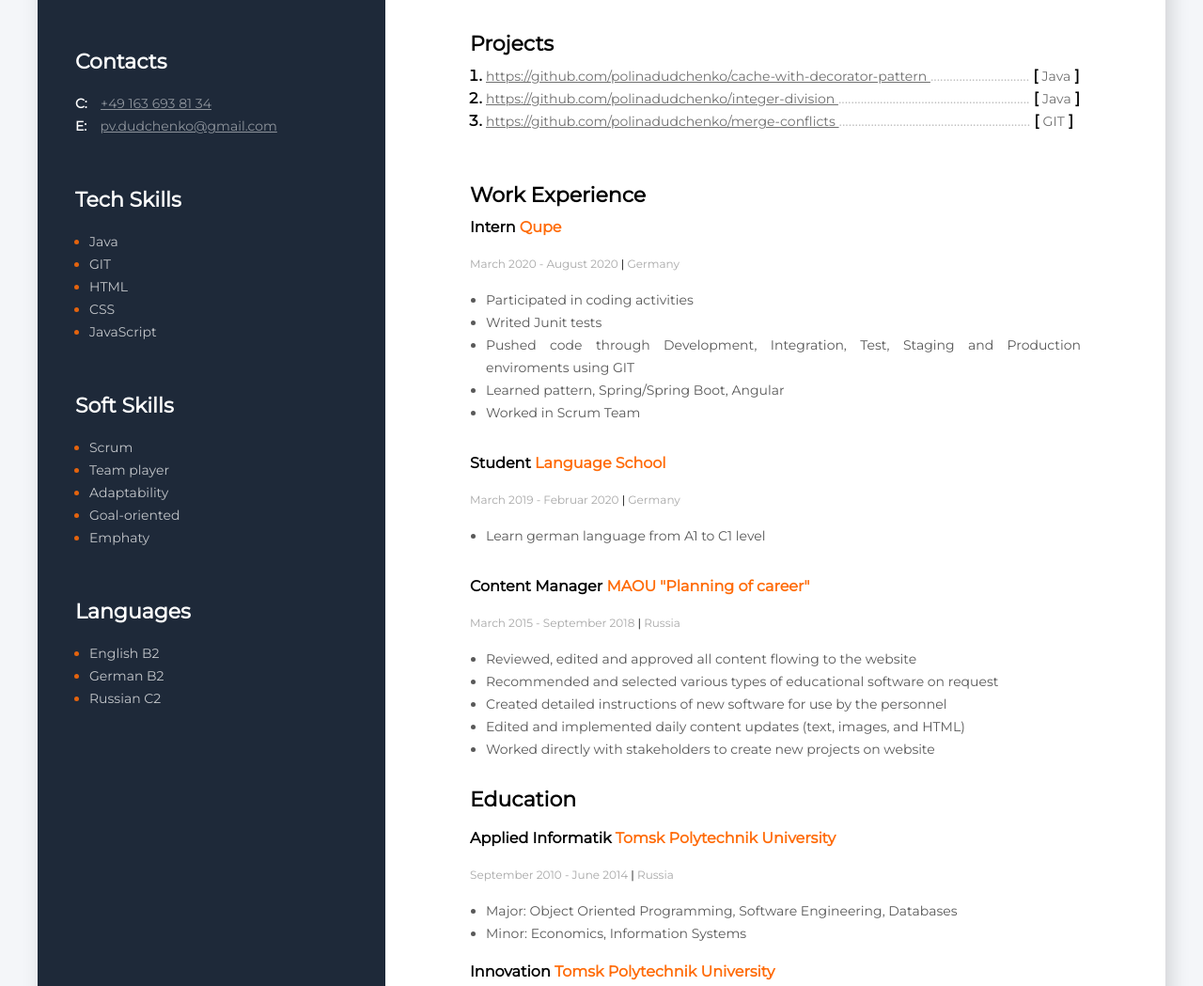
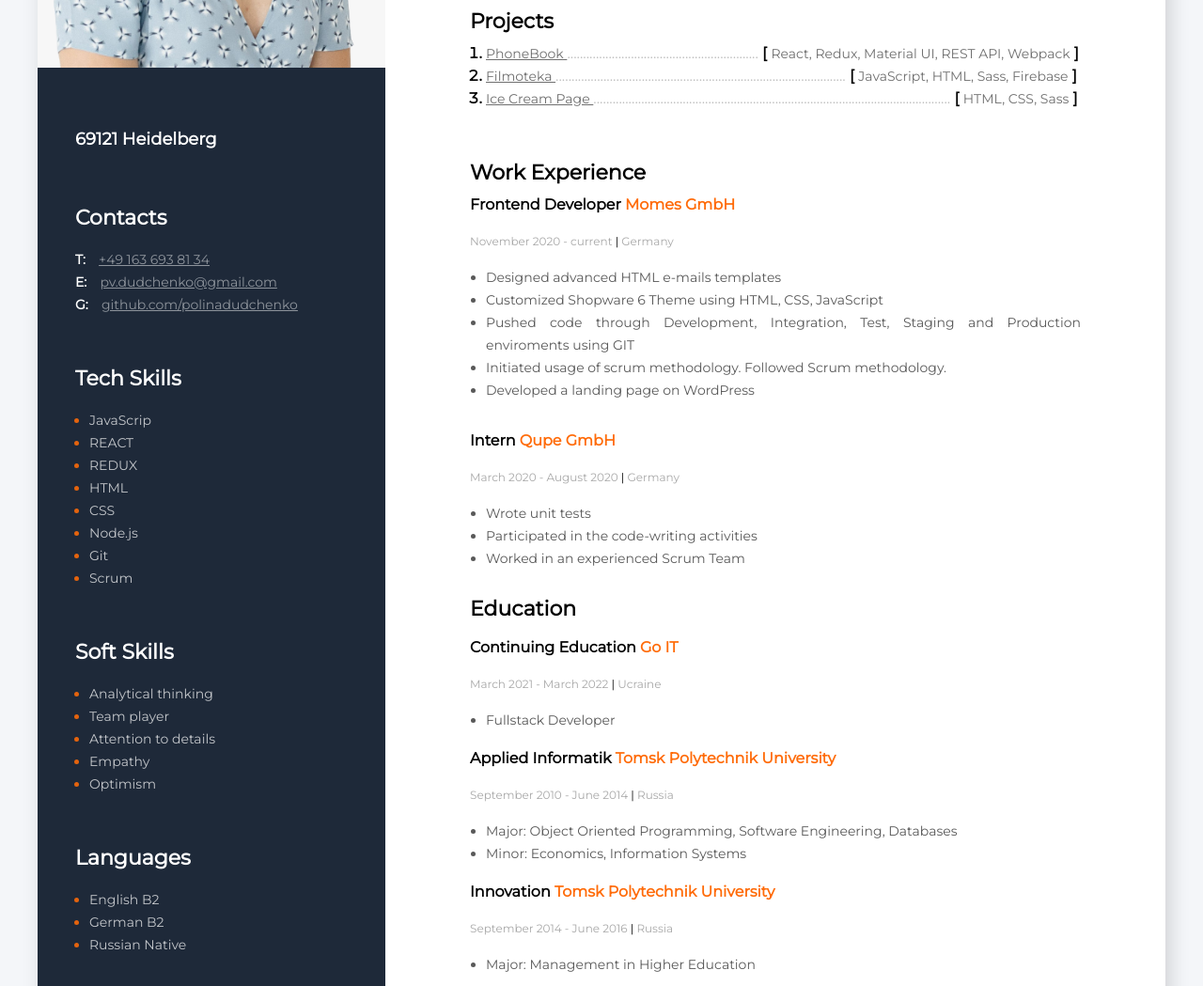
Before and after one commit to polinadudchenko/polinadudchenko.github.io, a plain HTML site: page index.html in a window 1280 px wide. Shown: the part 460-1509 px from the top of the page at 94% size. Drawn offline with Linux system fonts and the light colour scheme.

Commit message:
new data in cv added

```diff
--- a/css/style.css
+++ b/css/style.css
@@ -38,10 +38,18 @@ body {
   padding-bottom: 110px;
 }
 
-.contacts-container {
+.contacts-container,
+.location-container {
   margin-top: 60px;
   margin-left: 40px;
   margin-right: 40px;
+}
+.location {
+  font-size: 18px;
+  font-weight: 700;
+  line-height: 24px;
+  color: #fff;
+  margin-bottom: 20px;
 }
 
 .contacts-title {
--- a/index.html
+++ b/index.html
@@ -3,7 +3,7 @@
   <head>
     <meta charset="UTF-8" />
     <meta name="viewport" content="width=device-width, initial-scale=1.0" />
-    <title>My resume</title>
+    <title>CV Polina Dudchenko</title>
     <link rel="stylesheet" href="css/style.css" />
     <link
       href="https://fonts.googleapis.com/css2?family=Montserrat&display=swap"
@@ -14,13 +14,16 @@
     <!-- main container -->
     <div class="wrapper">
       <aside class="sidebar">
-        <img class="my-photo" src="./img/avatar.jpeg" alt="My photo" />
+        <img class="my-photo" src="./img/polina_dudchenko.png" alt="My photo" />
+        <div class="location-container">
+          <span class="location">69121 Heidelberg</span>
+        </div>
 
         <!-- contacts container-->
         <div class="contacts-container">
           <h3 class="contacts-title">Contacts</h3>
           <div>
-            <span class="contacts-link-type">C:</span>
+            <span class="contacts-link-type">T:</span>
             <a class="contacts-link" href="tel:491636938134">
               +49 163 693 81 34</a
             >
@@ -31,6 +34,12 @@
               >pv.dudchenko@gmail.com</a
             >
           </div>
+          <div>
+            <span class="contacts-link-type">G:</span>
+            <a class="contacts-link" href="https://github.com/polinadudchenko"
+              >github.com/polinadudchenko</a
+            >
+          </div>
         </div>
 
         <!-- Tech skills container-->
@@ -38,10 +47,13 @@
           <h3 class="tech-skills-title">Tech Skills</h3>
           <ul>
             <li class="tech-skills-item">
-              <span class="tech-skills-text">Java</span>
+              <span class="tech-skills-text">JavaScrip</span>
             </li>
             <li class="tech-skills-item">
-              <span class="tech-skills-text">GIT</span>
+              <span class="tech-skills-text">REACT</span>
+            </li>
+            <li class="tech-skills-item">
+              <span class="tech-skills-text">REDUX</span>
             </li>
             <li class="tech-skills-item">
               <span class="tech-skills-text">HTML</span>
@@ -50,7 +62,13 @@
               <span class="tech-skills-text">CSS</span>
             </li>
             <li class="tech-skills-item">
-              <span class="tech-skills-text">JavaScript</span>
+              <span class="tech-skills-text">Node.js</span>
+            </li>
+            <li class="tech-skills-item">
+              <span class="tech-skills-text">Git</span>
+            </li>
+            <li class="tech-skills-item">
+              <span class="tech-skills-text">Scrum</span>
             </li>
           </ul>
         </div>
@@ -60,19 +78,19 @@
           <h3 class="soft-skills-title">Soft Skills</h3>
           <ul>
             <li class="soft-skills-item">
-              <span class="soft-skills-text">Scrum</span>
+              <span class="soft-skills-text">Analytical thinking</span>
             </li>
             <li class="soft-skills-item">
               <span class="soft-skills-text">Team player</span>
             </li>
             <li class="soft-skills-item">
-              <span class="soft-skills-text">Adaptability</span>
+              <span class="soft-skills-text">Attention to details</span>
             </li>
             <li class="soft-skills-item">
-              <span class="soft-skills-text">Goal-oriented</span>
+              <span class="soft-skills-text">Empathy</span>
             </li>
             <li class="soft-skills-item">
-              <span class="soft-skills-text">Emphaty</span>
+              <span class="soft-skills-text">Optimism</span>
             </li>
           </ul>
         </div>
@@ -88,7 +106,7 @@
               <span class="languages-text">German B2</span>
             </li>
             <li class="languages-item">
-              <span class="languages-text">Russian C2</span>
+              <span class="languages-text">Russian Native</span>
             </li>
           </ul>
         </div>
@@ -97,16 +115,14 @@
       <div class="about-me-container">
         <!--about me main info-->
         <div class="info-container">
-          <h2 class="profession">Junior Developer</h2>
+          <h2 class="profession">Junior Frontend Developer</h2>
           <h1 class="name">Polina Dudchenko</h1>
           <p class="description">
-            I am a hardworking and ambitious individual with a great passion for
-            the mobile software development industry. I have excellent
-            communication skills, enabling me to effectively communicate with a
-            wide range of people. I am seeing a position in the industry in
-            which I can put into practice my knowledge and experience,
-            ultimately benefiting the operations of the organisation that I work
-            for.
+            I am a Junior Frontend Developer, looking for challenging projects,
+            where I can apply my knowledge and improve the product I will be
+            working on. I am experienced in JavaScript, React, HTML, CSS. I
+            worked in Scrum teams. In my work, I like to optimize tasks and
+            think critically in decision making.
           </p>
         </div>
         <!-- projects container -->
@@ -116,41 +132,49 @@
             <li class="projects-item">
               <a
                 class="projects-link"
-                href="https://github.com/polinadudchenko/cache-with-decorator-pattern"
-                >https://github.com/polinadudchenko/cache-with-decorator-pattern
+                href="https://github.com/polinadudchenko/goit-react-hw-08-phonebook"
+                >PhoneBook
               </a>
-              <span class="dots">...............................</span>
+              <span class="dots"
+                >............................................................</span
+              >
               <span>
-                <b>[</b> <span class="tech-name">Java</span> <b>]</b>
+                <b>[</b>
+                <span class="tech-name"
+                  >React, Redux, Material UI, REST API, Webpack</span
+                >
+                <b>]</b>
               </span>
             </li>
             <li class="projects-item">
               <a
                 class="projects-link"
-                href="https://github.com/polinadudchenko/integer-division"
+                href="https://github.com/polinadudchenko/team-project-js"
               >
-                https://github.com/polinadudchenko/integer-division
+                Filmoteka
               </a>
               <span class="dots"
-                >............................................................</span
+                >...........................................................................................</span
               >
               <span>
-                <b>[</b> <span class="tech-name">Java</span> <b>]</b>
+                <b>[</b>
+                <span class="tech-name">JavaScript, HTML, Sass, Firebase</span>
+                <b>]</b>
               </span>
             </li>
 
             <li class="projects-item">
               <a
                 class="projects-link"
-                href="https://github.com/polinadudchenko/merge-conflicts"
+                href="https://github.com/polinadudchenko/team-project-html"
               >
-                https://github.com/polinadudchenko/merge-conflicts
+                Ice Cream Page
               </a>
               <span class="dots"
-                >............................................................</span
+                >................................................................................................................</span
               >
               <span>
-                <b>[</b> <span class="tech-name">GIT</span> <b>]</b>
+                <b>[</b> <span class="tech-name">HTML, CSS, Sass</span> <b>]</b>
               </span>
             </li>
           </ol>
@@ -162,78 +186,66 @@
           <!-- company 1-->
           <div>
             <h4 class="profession-title">
-              Intern <span class="profession-company">Qupe</span>
+              Frontend Developer
+              <span class="profession-company">Momes GmbH</span>
+            </h4>
+            <span class="profession-time">
+              November 2020 - current
+              <span class="profession-divider">|</span> Germany</span
+            >
+            <ul class="profession-duties">
+              <li class="profession-duties-item">
+                Designed advanced HTML e-mails templates
+              </li>
+              <li class="profession-duties-item">
+                Customized Shopware 6 Theme using HTML, CSS, JavaScript
+              </li>
+              <li class="profession-duties-item">
+                Pushed code through Development, Integration, Test, Staging and
+                Production enviroments using GIT
+              </li>
+              <li class="profession-duties-item">
+                Initiated usage of scrum methodology. Followed Scrum
+                methodology.
+              </li>
+              <li class="profession-duties-item">
+                Developed a landing page on WordPress
+              </li>
+            </ul>
+          </div>
+          <!-- company 2-->
+          <div>
+            <h4 class="profession-title">
+              Intern <span class="profession-company">Qupe GmbH</span>
             </h4>
             <span class="profession-time">
               March 2020 - August 2020
               <span class="profession-divider">|</span> Germany</span
             >
             <ul class="profession-duties">
+              <li class="profession-duties-item">Wrote unit tests</li>
               <li class="profession-duties-item">
-                Participated in coding activities
-              </li>
-              <li class="profession-duties-item">Writed Junit tests</li>
-              <li class="profession-duties-item">
-                Pushed code through Development, Integration, Test, Staging and
-                Production enviroments using GIT
+                Participated in the code-writing activities
               </li>
               <li class="profession-duties-item">
-                Learned pattern, Spring/Spring Boot, Angular
-              </li>
-              <li class="profession-duties-item">Worked in Scrum Team</li>
-            </ul>
-          </div>
-          <!-- company 2-->
-          <div>
-            <h4 class="profession-title">
-              Student<span class="profession-company"> Language School</span>
-            </h4>
-            <span class="profession-time">
-              March 2019 - Februar 2020
-              <span class="profession-divider">|</span> Germany</span
-            >
-            <ul class="profession-duties">
-              <li class="profession-duties-item">
-                Learn german language from A1 to C1 level
-              </li>
-            </ul>
-          </div>
-
-          <!-- company 3-->
-          <div>
-            <h4 class="profession-title">
-              Content Manager
-              <span class="profession-company">MAOU "Planning of career"</span>
-            </h4>
-            <span class="profession-time">
-              March 2015 - September 2018
-              <span class="profession-divider">|</span> Russia</span
-            >
-            <ul class="profession-duties">
-              <li class="profession-duties-item">
-                Reviewed, edited and approved all content flowing to the website
-              </li>
-              <li class="profession-duties-item">
-                Recommended and selected various types of educational software
-                on request
-              </li>
-              <li class="profession-duties-item">
-                Created detailed instructions of new software for use by the
-                personnel
-              </li>
-              <li class="profession-duties-item">
-                Edited and implemented daily content updates (text, images, and
-                HTML)
-              </li>
-              <li class="profession-duties-item">
-                Worked directly with stakeholders to create new projects on
-                website
+                Worked in an experienced Scrum Team
               </li>
             </ul>
           </div>
           <!--Education container-->
           <div>
             <h3 class="about-me-title">Education</h3>
+            <h4 class="specialisation">
+              Continuing Education
+              <span class="university">Go IT</span>
+            </h4>
+            <span class="education-time">
+              March 2021 - March 2022
+              <span class="education-divider">|</span> Ucraine</span
+            >
+            <ul class="education-duties">
+              <li class="education-duties-item">Fullstack Developer</li>
+            </ul>
             <h4 class="specialisation">
               Applied Informatik
               <span class="university">Tomsk Polytechnik University</span>
```
Also changed, not shown: img/avatar.jpeg (deleted), img/polina_dudchenko.png (added).
